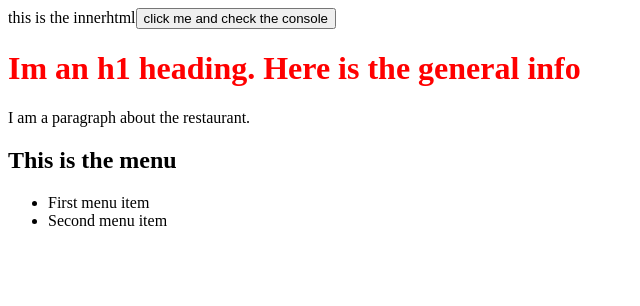
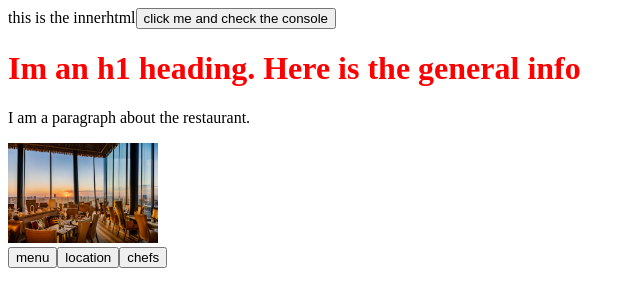
Before and after one commit to pckuyer/restaurant, a website built with webpack: page dist/index.html in a window 1280 px wide. Shown: the whole page, without its empty margins (0-640 px from the left). Built offline with nearby package versions, Linux system fonts and the light colour scheme.

Commit message:
created tab system and filled the 2 tabs for chefs and for menu. Also placed general info in its own module

```diff
--- /dev/null
+++ b/src/chefs.js
@@ -0,0 +1,15 @@
+export default function chefs () {
+	const chefs = document.createElement('div');
+	chefs.classList.add("chefs");
+
+	const heading = document.createElement('h2');
+	heading.innerHTML = "our chefs";
+
+	const para = document.createElement('p');
+	para.innerHTML = "our chefs are Paul and BroccelRori!"
+
+	chefs.appendChild(heading);
+	chefs.appendChild(para);
+
+	return chefs
+};
--- a/src/general-info.js
+++ b/src/general-info.js
@@ -1,14 +1,21 @@
+import picture from './restaurant.jpg';
+
 export default function restaurantInfo() {
 	const element = document.createElement('div');
+	element.classList.add("generalInfo")
+
 	const heading = document.createElement('h1');
 	heading.innerHTML = "Im an h1 heading. Here is the general info";
 
 	const infoPara = document.createElement('p');
 	infoPara.innerHTML = "I am a paragraph about the restaurant.";
 
-
+	const myPicture = new Image();
+	myPicture.src = picture;
 
 	element.appendChild(heading);
 	element.appendChild(infoPara);
+	element.appendChild(myPicture);
+
 	return element;
 }
--- a/src/index.js
+++ b/src/index.js
@@ -2,16 +2,62 @@ import './style.css'
 
 import restaurantInfo from './general-info.js';
 import menu from './menu.js';
+// import location from ''
+import chefs from './chefs.js'
 
-import picture from './restaurant.jpg';
+// import picture from './restaurant.jpg';
 
 function component() {
   const element = document.createElement('div');
   element.classList.add("wrapper");
 
+  const switchingWrapper = document.createElement('div');
+  switchingWrapper.classList.add("switchingWrapper");
+
   const info = restaurantInfo();
+
+  // const myPicture = new Image();
+  // myPicture.src = picture;
+
   element.appendChild(info);
-  element.appendChild(menu())
+
+
+  // element.appendChild(myPicture);
+
+  // writing tabs
+  const tabsWrapper = document.createElement('div');
+  tabsWrapper.classList.add("tabsWrapper");
+
+  const btn1 = document.createElement('button');
+  btn1.innerHTML = "menu";
+  tabsWrapper.appendChild(btn1);
+
+  const btn2 = document.createElement('button');
+  btn2.innerHTML = "location";
+  tabsWrapper.appendChild(btn2);
+
+  const btn3 = document.createElement('button');
+  btn3.innerHTML = "chefs";
+  tabsWrapper.appendChild(btn3);
+
+
+  element.appendChild(tabsWrapper);
+  element.appendChild(switchingWrapper);
+
+  btn1.onclick = function() {
+    switchingWrapper.innerHTML = "";
+    switchingWrapper.appendChild(menu()); //this allows for multiple menu additions
+
+  }
+
+  btn2.onclick = function() {
+    switchingWrapper.innerHTML = "dag";
+  }
+
+  btn3.onclick = function() {
+    switchingWrapper.innerHTML = "";
+    switchingWrapper.appendChild(chefs());
+  }
 
   return element;
 }
--- a/src/style.css
+++ b/src/style.css
@@ -1,3 +1,7 @@
 h1 {
 	color: red;
 }
+
+img {
+	max-height: 100px;
+}
```
Also changed, not shown: src/location.js (added).
